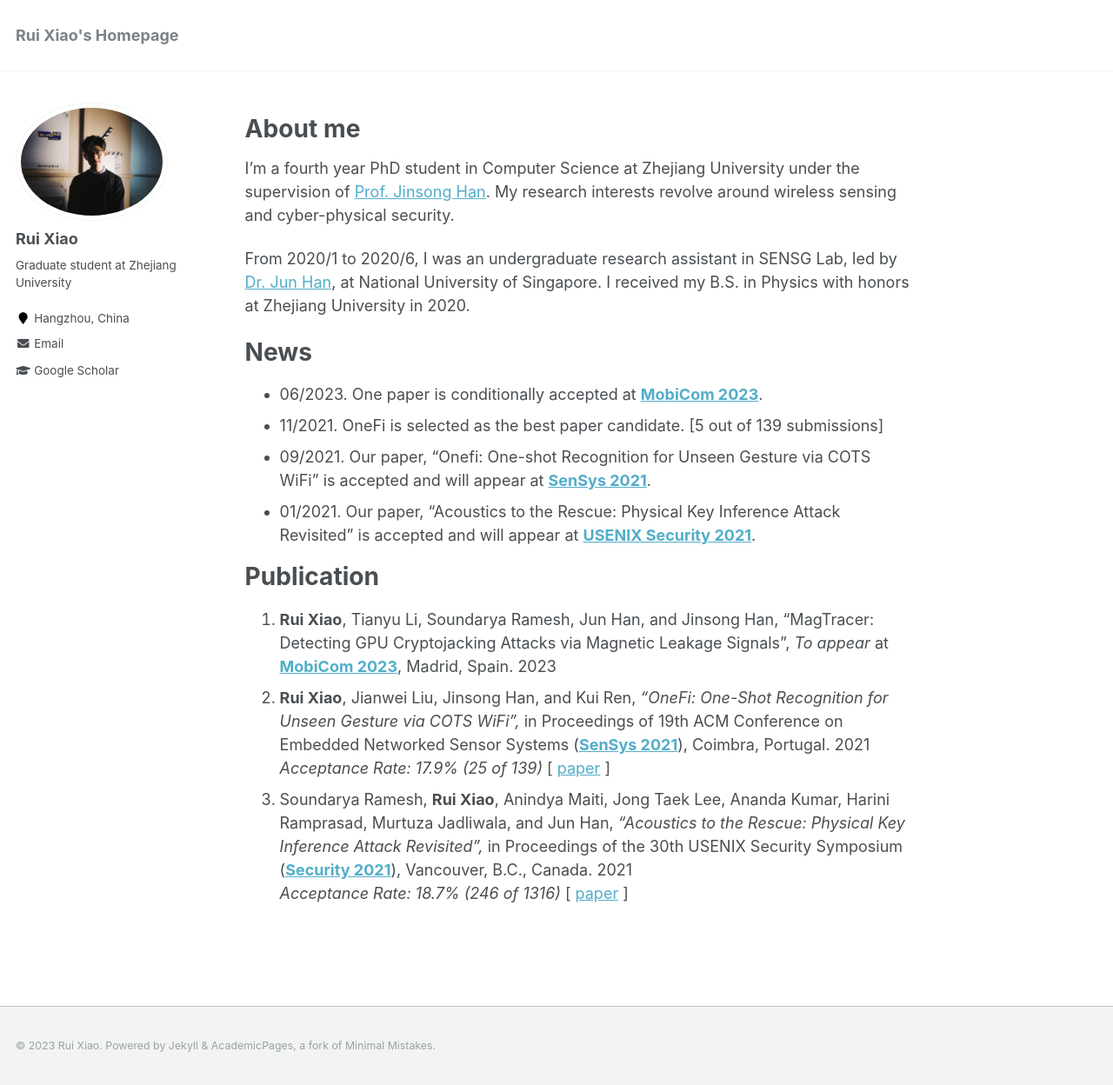
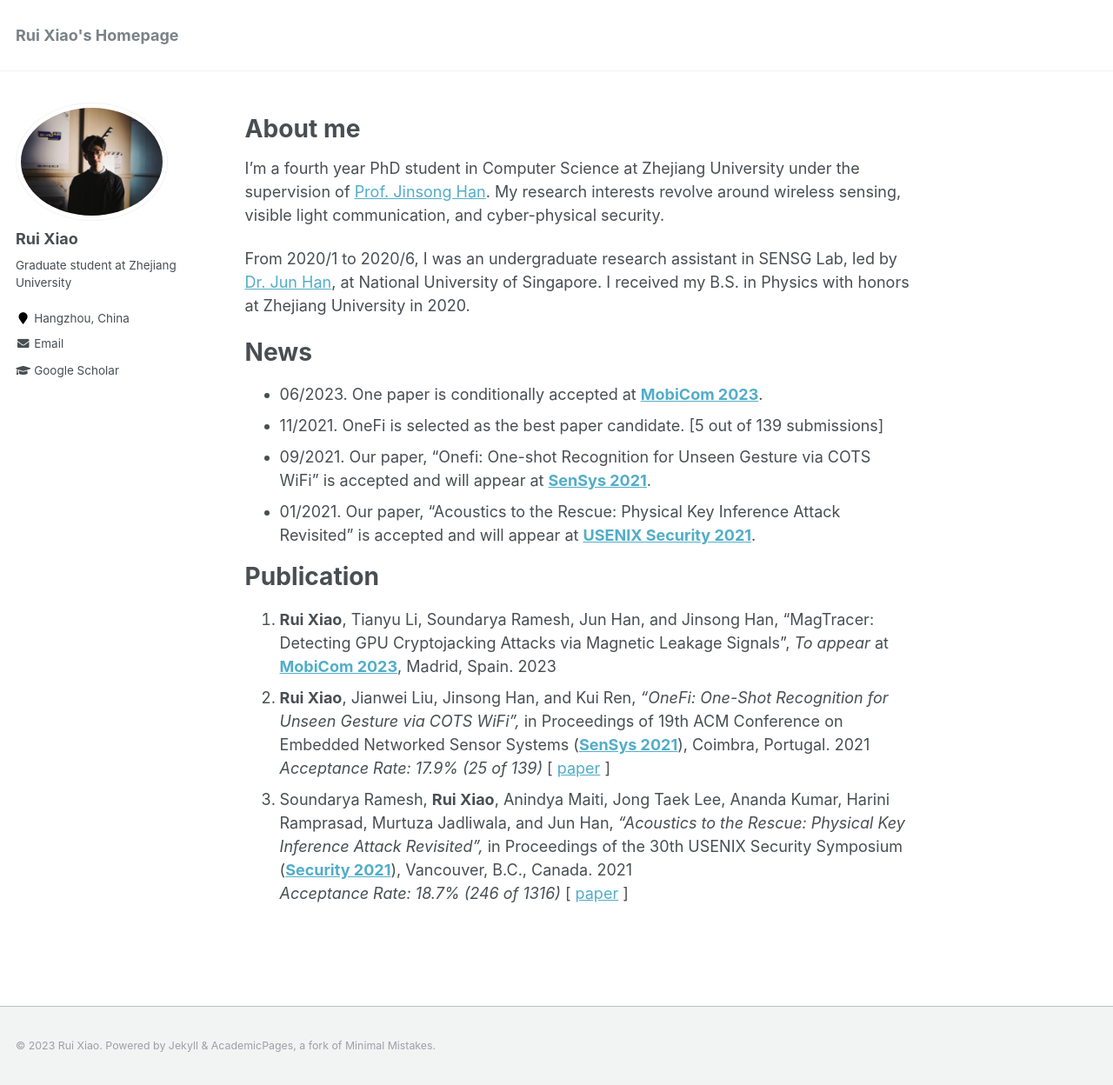
Before and after one commit to ruixiao24/ruixiao24.github.io, a Jekyll site: the page built from _pages/about.md, in a window 1280 px wide and 1248 px high. Shown: the whole window at 87% size. Built offline with Jekyll 4.4.1, drawn with Linux system fonts in a browser that asks for light colours.

Commit message:
Update about.md

```diff
--- a/_pages/about.md
+++ b/_pages/about.md
@@ -10,7 +10,7 @@
 
 # About me
 
-I'm a fourth year PhD student in Computer Science at Zhejiang University under the supervision of [Prof. Jinsong Han](https://person.zju.edu.cn/en/hanjinsong). My research interests revolve around wireless sensing and cyber-physical security.
+I'm a fourth year PhD student in Computer Science at Zhejiang University under the supervision of [Prof. Jinsong Han](https://person.zju.edu.cn/en/hanjinsong). My research interests revolve around wireless sensing, visible light communication, and cyber-physical security.
 
 From 2020/1 to 2020/6, I was an undergraduate research assistant in SENSG Lab, led by [Dr. Jun Han](http://www.junhan.org/), at National University of Singapore. I received my B.S. in Physics with honors at Zhejiang University in 2020.
 
```
